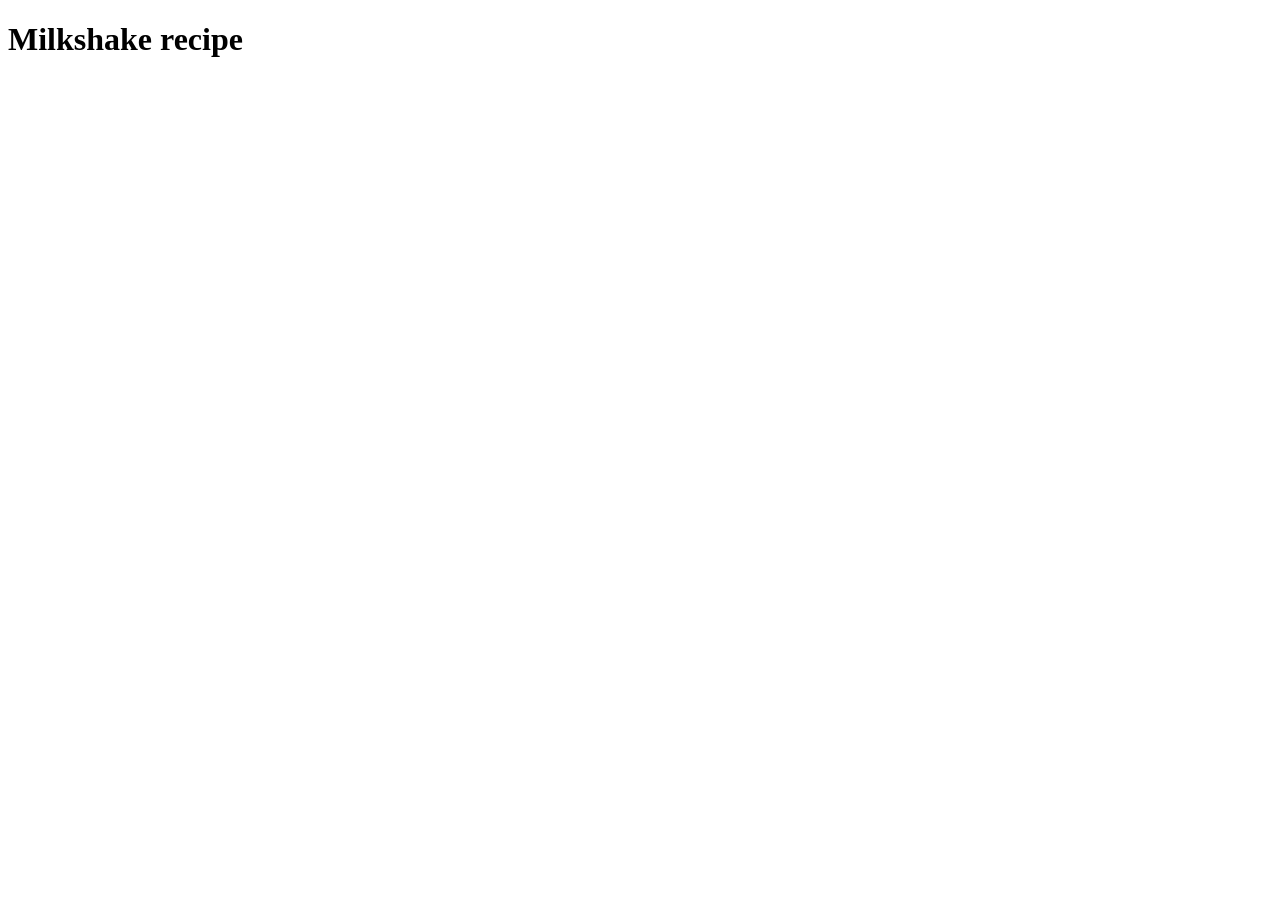
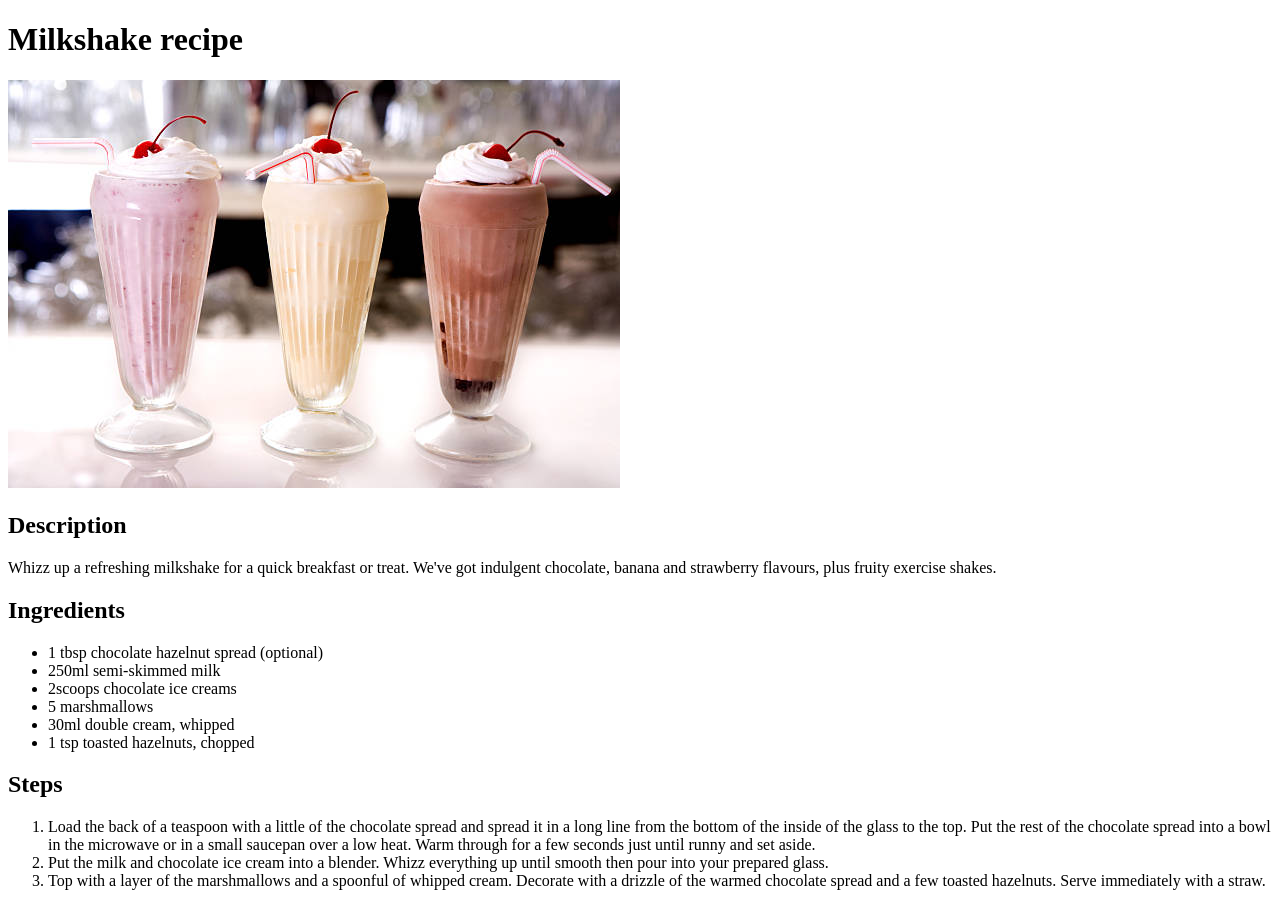
Before and after one commit to Vishnal/odin-recipes, a plain HTML site: page recipes/milkshake.html in a window 1280 px wide. Before the commit the page ends 800 px from the top, so only its background shows below. Drawn offline with Linux system fonts and the light colour scheme.

Commit message:
Add milkshake image and all text on screen to milkshake.html

```diff
--- a/recipes/milkshake.html
+++ b/recipes/milkshake.html
@@ -6,7 +6,26 @@
     </head>
     <body>
         <h1>Milkshake recipe</h1>
-
+        <img src="../img/milkshake.jpg" alt="Milkshake image">
+        <h2>Description</h2>
+        <p>
+            Whizz up a refreshing milkshake for a quick breakfast or treat. We've got indulgent chocolate, banana and strawberry flavours, plus fruity exercise shakes.
+        </p>
+        <h2>Ingredients</h2>
+        <ul>
+            <li>1 tbsp chocolate hazelnut spread (optional)</li>
+            <li>250ml semi-skimmed milk</li>
+            <li>2scoops chocolate ice creams</li>
+            <li>5 marshmallows</li>
+            <li>30ml double cream, whipped</li>
+            <li>1 tsp toasted hazelnuts, chopped</li>
+        </ul>
+        <h2>Steps</h2>
+        <ol>
+            <li>Load the back of a teaspoon with a little of the chocolate spread and spread it in a long line from the bottom of the inside of the glass to the top. Put the rest of the chocolate spread into a bowl in the microwave or in a small saucepan over a low heat. Warm through for a few seconds just until runny and set aside.</li>
+            <li>Put the milk and chocolate ice cream into a blender. Whizz everything up until smooth then pour into your prepared glass.</li>
+            <li>Top with a layer of the marshmallows and a spoonful of whipped cream. Decorate with a drizzle of the warmed chocolate spread and a few toasted hazelnuts. Serve immediately with a straw.</li>
+        </ol>
     </body>
 
 </html>
```
Also changed, not shown: img/milkshake.jpg (added).
